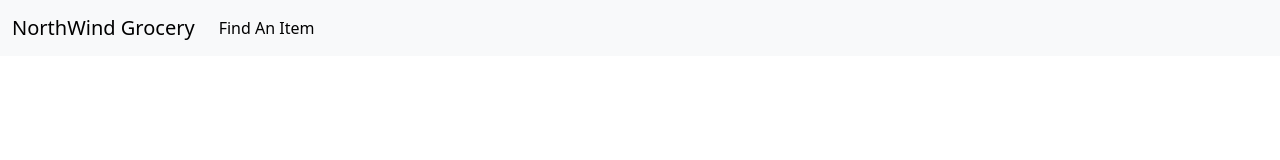
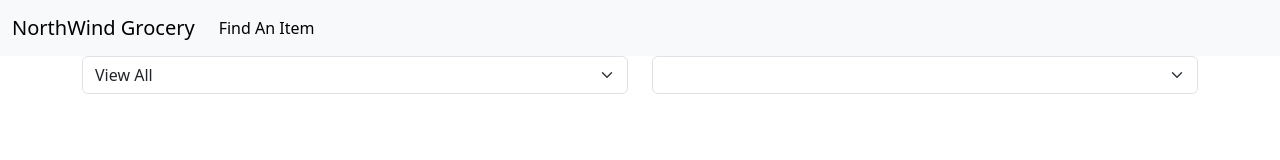
Before and after one commit to ojohnson1/northwindGrocery, a plain HTML site: page products_search.html in a window 1280 px wide. Drawn offline with nearby package versions, Linux system fonts and the light colour scheme.

Commit message:
added static dropdowns to html

```diff
--- a/products_search.html
+++ b/products_search.html
@@ -29,6 +29,23 @@
     </nav>
 
 
+    <div class="container">
+        <div class="row">
+            <div class="col">
+                <select id=initialDropdown class="form-select" aria-label="Default select example">
+                    <option selected>Select One</option>
+                    <option selected>Search By Category</option>
+                    <option selected>View All</option>
+                  </select>
+            </div>
+
+            <div class="col">
+                <select id=categoryDropdown class="form-select" aria-label="Default select example">
+
+                  </select>
+            </div>
+        </div>
+    </div>
 
 
 
```
